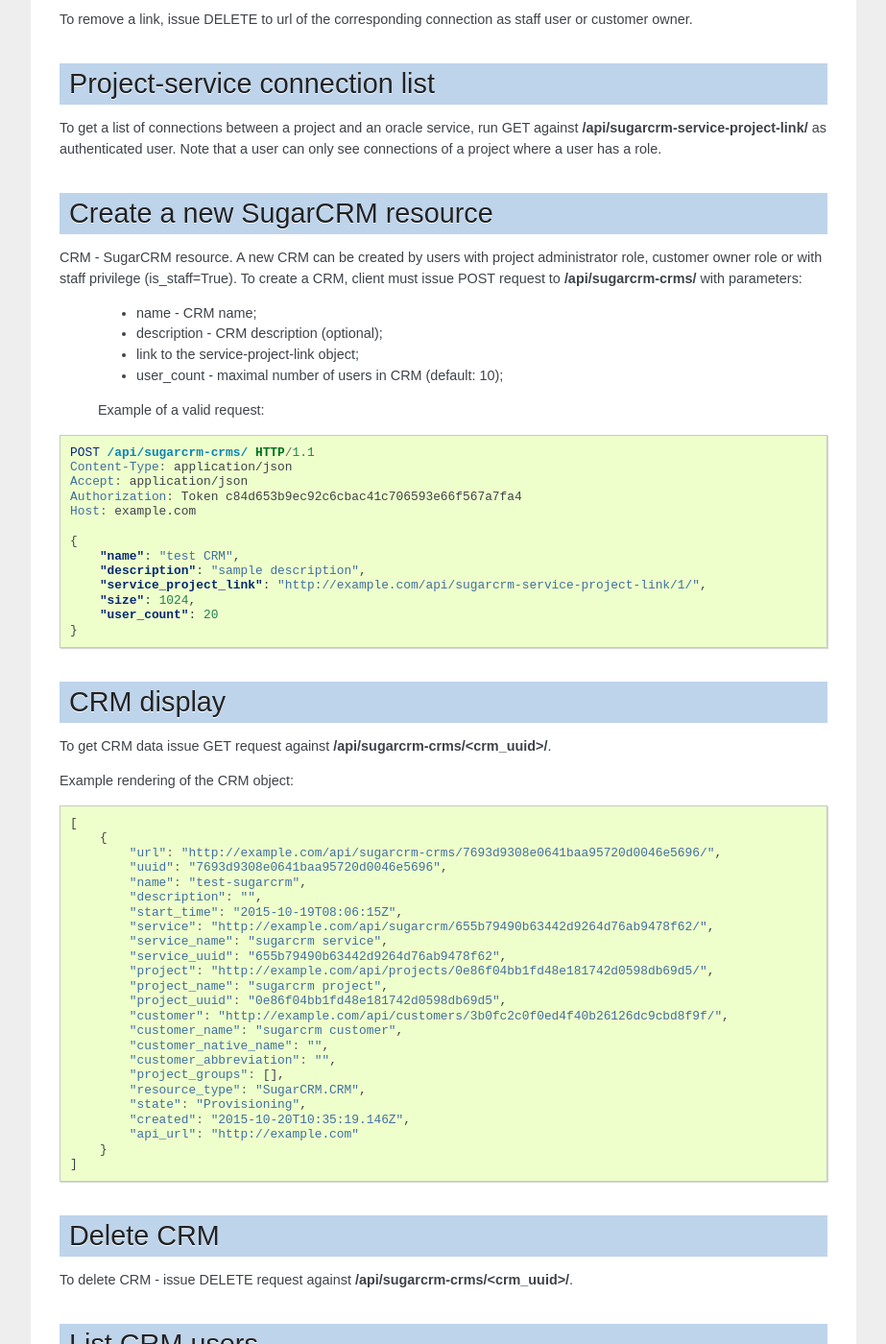
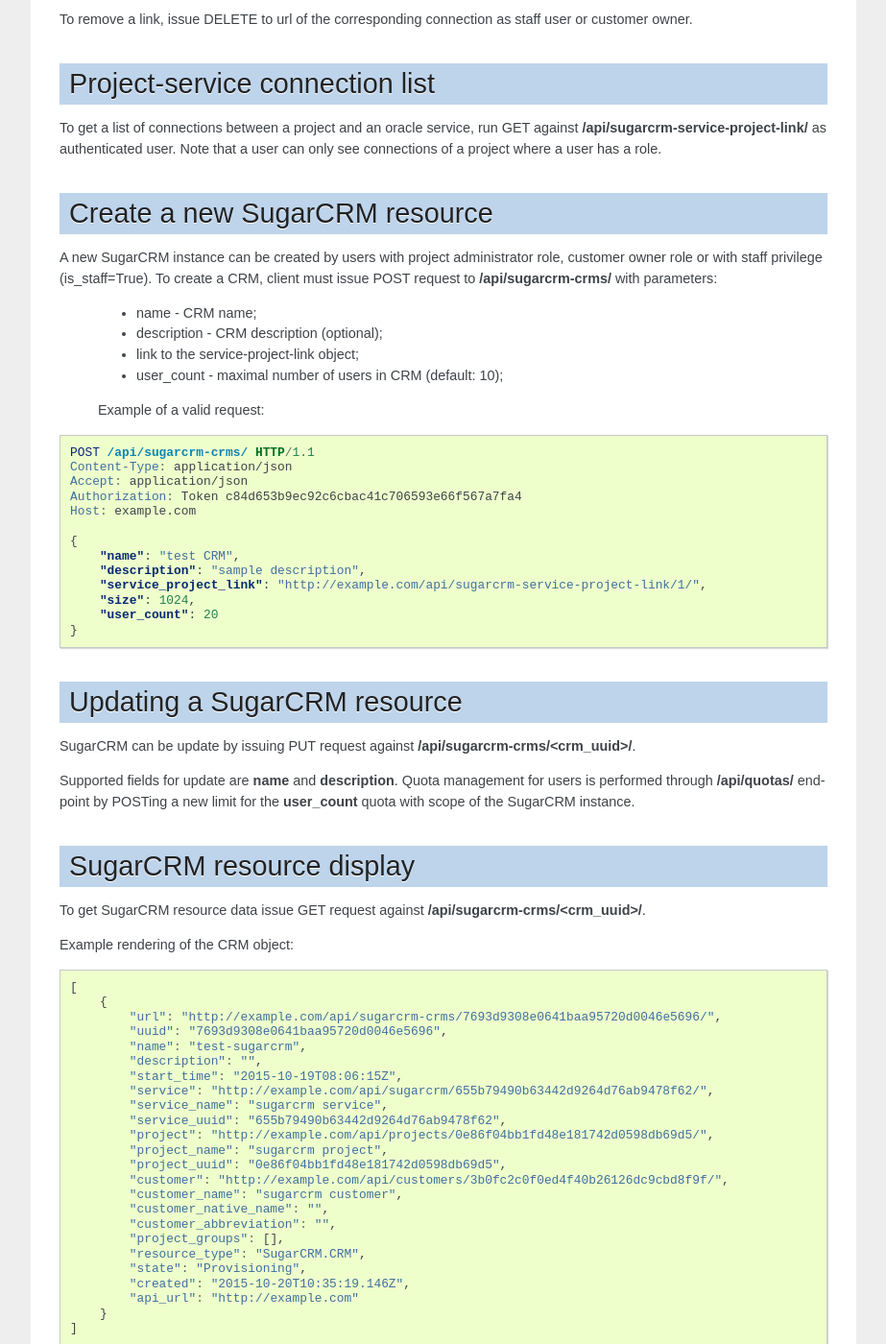
Before and after one commit to opennode/waldur-sugarcrm, a Sphinx documentation site: the page built from docs/api.rst, in a window 1280 px wide and 1400 px high, scrolled down 1295 px. Shown: the whole window at 96% size, without its empty margins (198-1121 px from the left). Built offline with Sphinx 7.4.7, drawn with Linux system fonts in a browser that asks for light colours; the version number is read from the project's files by our own code; some of the changed text lies outside the part shown.

Commit message:
Add CRM update documentation
- ITACLOUD-5823

```diff
--- a/docs/api.rst
+++ b/docs/api.rst
@@ -82,7 +82,7 @@ where a user has a role.
 
 Create a new SugarCRM resource
 ------------------------------
-CRM - SugarCRM resource. A new CRM can be created by users with project administrator role, customer owner role or with
+A new SugarCRM instance can be created by users with project administrator role, customer owner role or with
 staff privilege (is_staff=True). To create a CRM, client must issue POST request to **/api/sugarcrm-crms/** with
 parameters:
 
@@ -110,11 +110,20 @@ parameters:
         "user_count": 20
     }
 
+Updating a SugarCRM resource
+----------------------------
 
-CRM display
------------
+SugarCRM can be update by issuing PUT request against **/api/sugarcrm-crms/<crm_uuid>/**.
 
-To get CRM data issue GET request against **/api/sugarcrm-crms/<crm_uuid>/**.
+Supported fields for update are **name** and **description**. Quota management for users is performed
+through **/api/quotas/** endpoint by POSTing a new limit for the **user_count** quota with scope
+of the SugarCRM instance.
+
+
+SugarCRM resource display
+-------------------------
+
+To get SugarCRM resource data issue GET request against **/api/sugarcrm-crms/<crm_uuid>/**.
 
 Example rendering of the CRM object:
 
```
